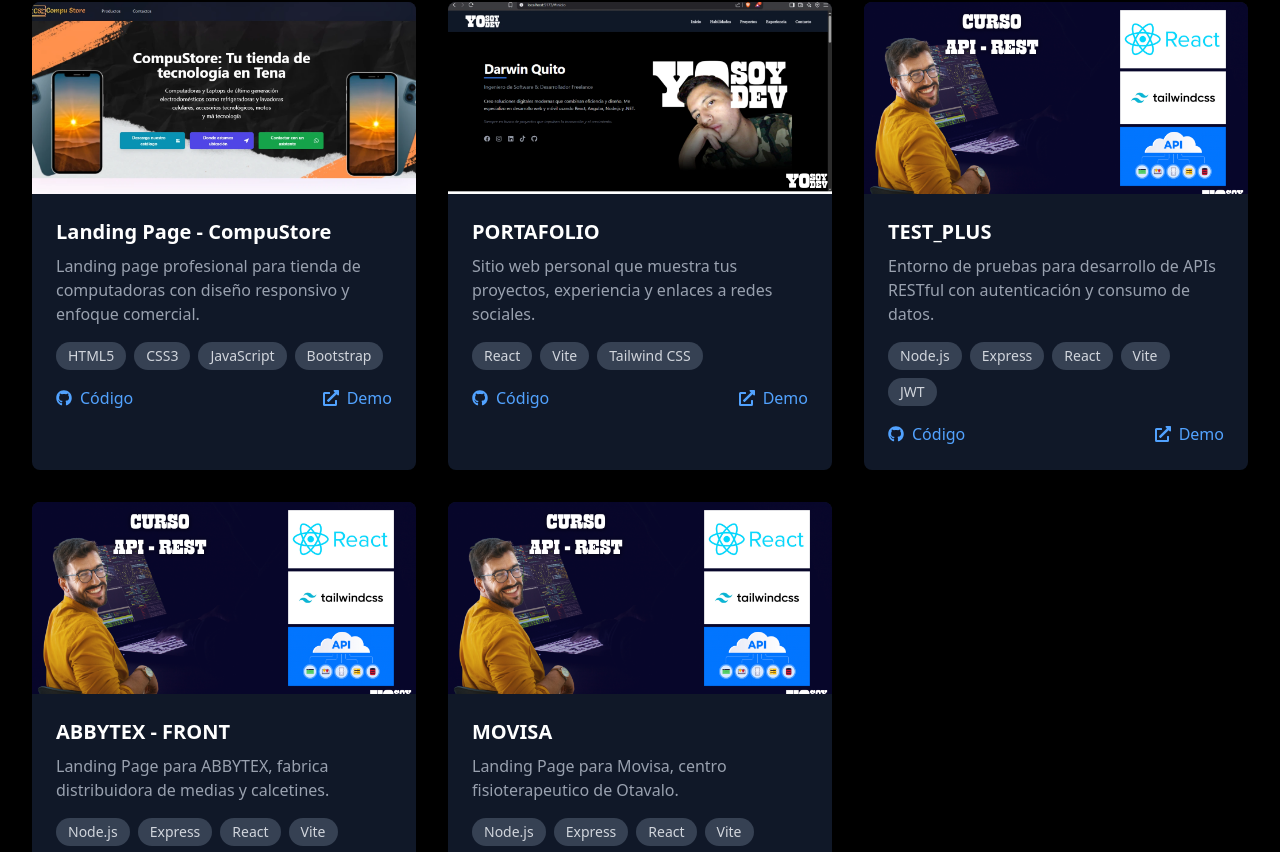
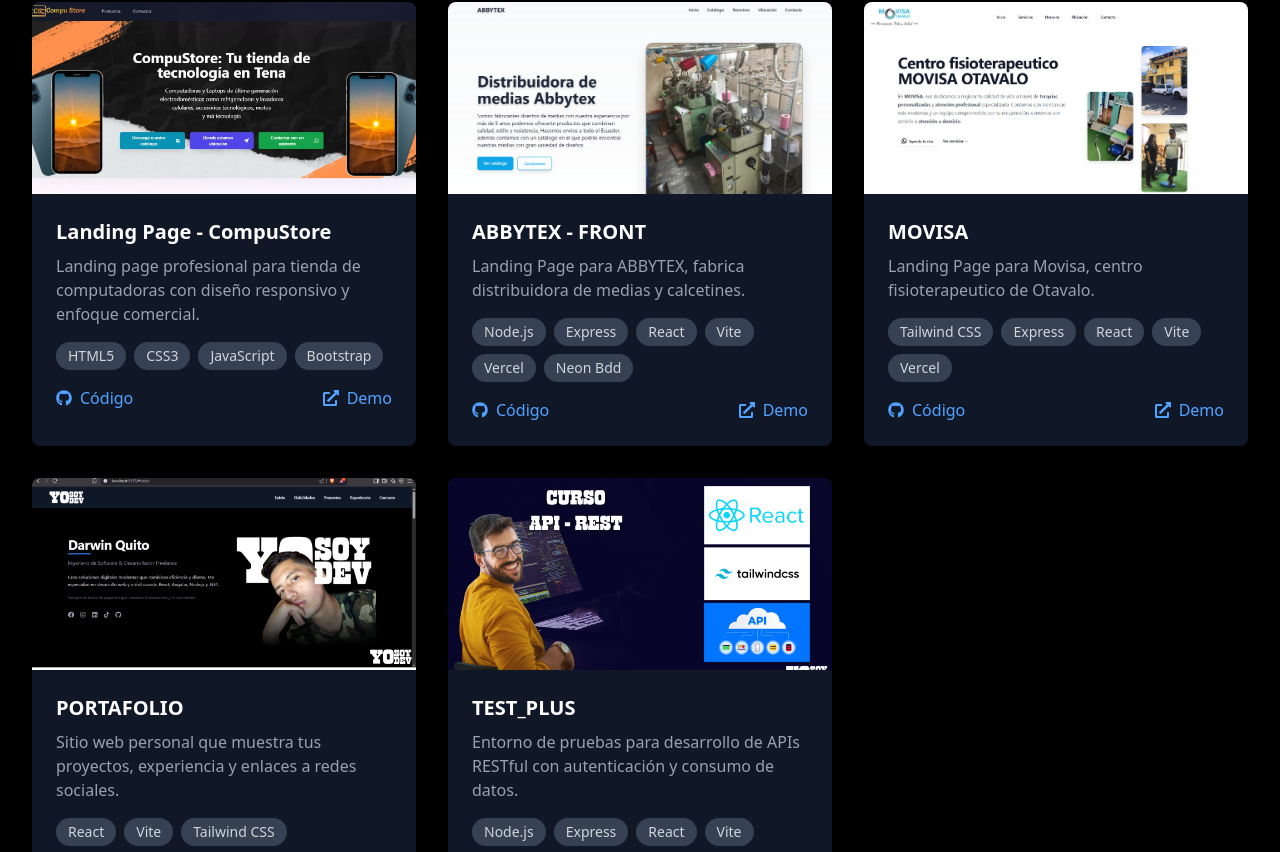
Before and after one commit to DarwinQuitoDev/PORTAFOLIO, a React (Vite) app: page / in a window 1280 px wide. Shown: the part 2098-2950 px from the top of the page. Built offline with nearby package versions, Linux system fonts and the light colour scheme.

Commit message:
Update proyectos

```diff
--- a/src/components/Projects.tsx
+++ b/src/components/Projects.tsx
@@ -8,6 +8,8 @@
 import Dev_4 from '../assets/projects/4.webp';
 import Dev_5 from '../assets/projects/5.webp';
 import Dev_6 from '../assets/projects/6.webp';
+import Dev_7 from '../assets/projects/7.webp';
+import Dev_8 from '../assets/projects/8.webp';
 
 
 interface Project {
@@ -65,6 +67,24 @@
     },
     {
       id: 5,
+      title: "ABBYTEX - FRONT",
+      description: " Landing Page para ABBYTEX, fabrica distribuidora de medias y calcetines.",
+      image: Dev_7,
+      technologies: ["Node.js", "Express", "React", "Vite", "Vercel", "Neon Bdd"],
+      githubUrl: "https://github.com/DarwinQuitoDev/ABBYTEX.git",
+      demoUrl: "https://abbytex.vercel.app/"
+    },
+    {
+      id: 6,
+      title: "MOVISA",
+      description: " Landing Page para Movisa, centro fisioterapeutico de Otavalo.",
+      image: Dev_8,
+      technologies: ["Tailwind CSS", "Express", "React", "Vite", "Vercel"],
+      githubUrl: "https://github.com/DarwinQuitoDev/MOVISA.git",
+      demoUrl: "https://movisa.vercel.app/"
+    },
+    {
+      id: 7,
       title: "PORTAFOLIO",
       description: "Sitio web personal que muestra tus proyectos, experiencia y enlaces a redes sociales.",
       image: Dev_3,
@@ -73,7 +93,7 @@
       demoUrl: "https://portafolio-zeta-sepia.vercel.app/"
     },
     {
-      id: 6,
+      id: 8,
       title: "TEST_PLUS",
       description: "Entorno de pruebas para desarrollo de APIs RESTful con autenticación y consumo de datos.",
       image: Dev_5,
@@ -81,24 +101,6 @@
       githubUrl: "https://github.com/DarwinQuitoDev/TEST_PLUS",
       demoUrl: ""
     },
-    {
-      id: 7,
-      title: "ABBYTEX - FRONT",
-      description: " Landing Page para ABBYTEX, fabrica distribuidora de medias y calcetines.",
-      image: Dev_5,
-      technologies: ["Node.js", "Express", "React", "Vite", "JWT"],
-      githubUrl: "https://github.com/DarwinQuitoDev/ABBYTEX.git",
-      demoUrl: "https://abbytex.vercel.app/"
-    },
-    {
-      id: 8,
-      title: "MOVISA",
-      description: " Landing Page para Movisa, centro fisioterapeutico de Otavalo.",
-      image: Dev_5,
-      technologies: ["Node.js", "Express", "React", "Vite", "JWT"],
-      githubUrl: "https://github.com/DarwinQuitoDev/MOVISA.git",
-      demoUrl: "https://movisa.vercel.app/"
-    }
     // Añade más proyectos según necesites
   ];
 
```
Also changed, not shown: src/assets/projects/7.webp (added), src/assets/projects/8.webp (added).
